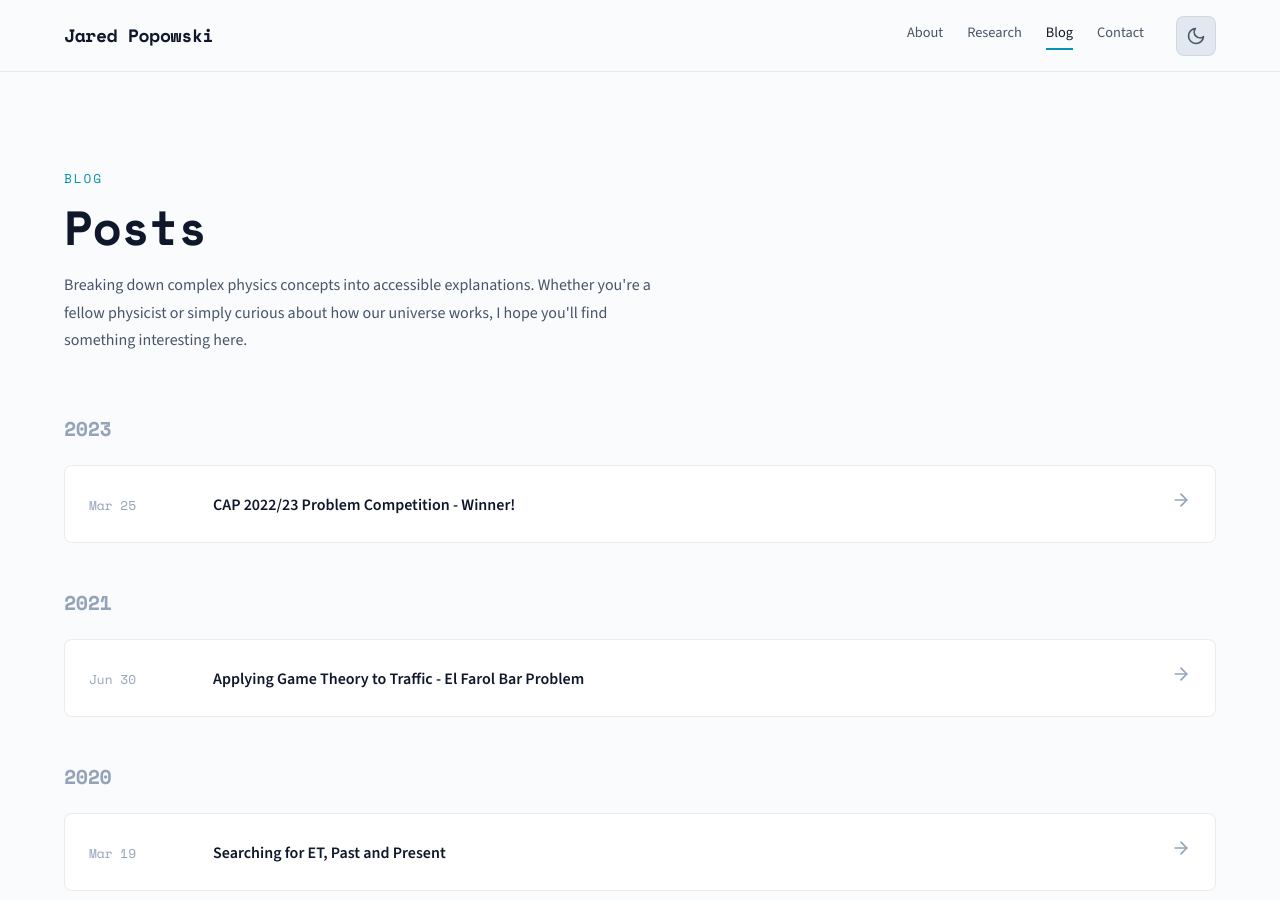
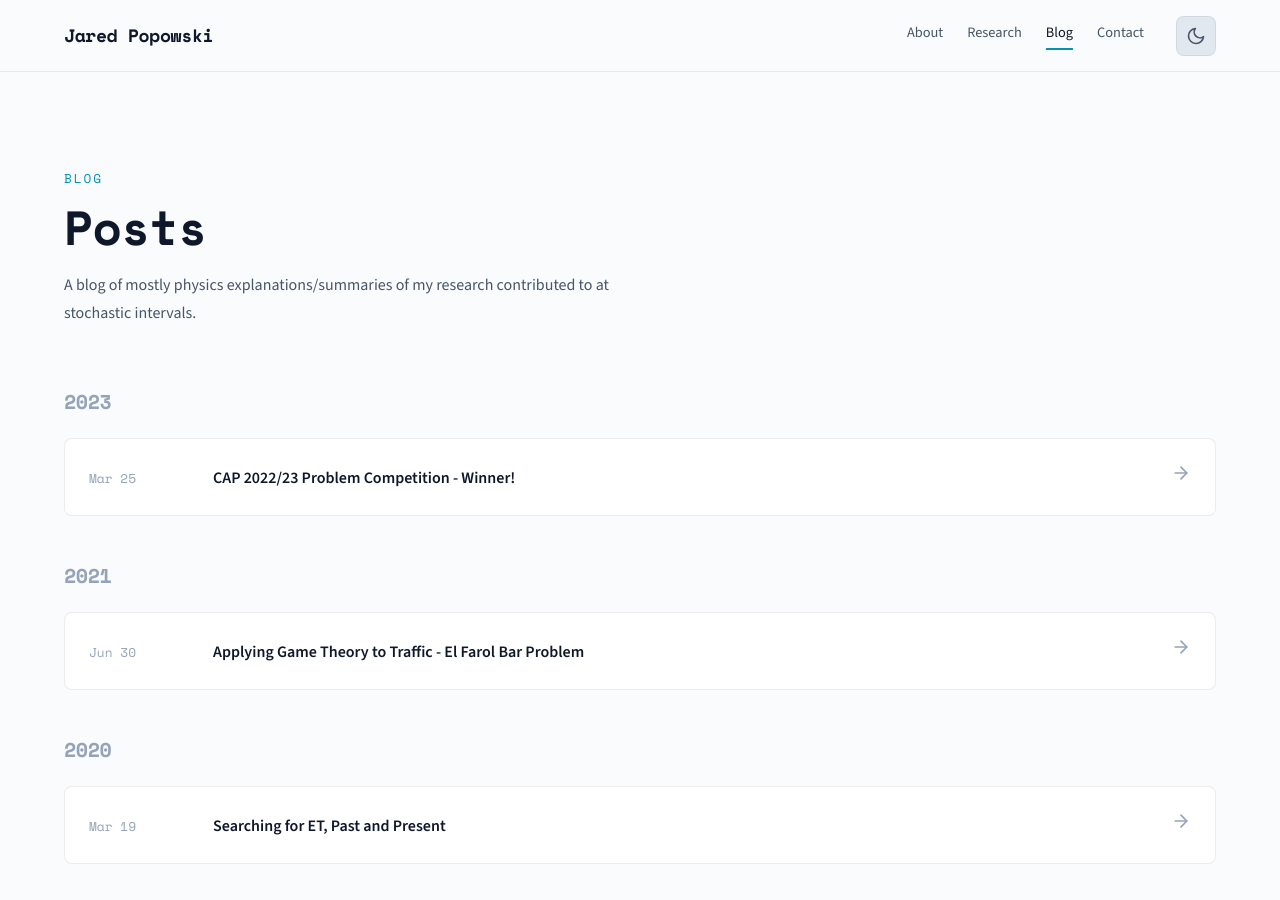
Before and after one commit to jspopowski/jspopowski.github.io, a Jekyll site: the page built from blog.md, in a window 1280 px wide and 900 px high. Built offline with Jekyll 4.4.1, drawn with Linux system fonts in a browser that asks for light colours.

Commit message:
Updated blog page text

```diff
--- a/blog.md
+++ b/blog.md
@@ -10,7 +10,7 @@ permalink: /blog/
       <p class="section-header__label">Blog</p>
       <h1 class="section-header__title">Posts</h1>
       <p class="section-header__description">
-        Breaking down complex physics concepts into accessible explanations. Whether you're a fellow physicist or simply curious about how our universe works, I hope you'll find something interesting here.
+        A blog of mostly physics explanations/summaries of my research contributed to at stochastic intervals.
       </p>
     </div>
 
```
